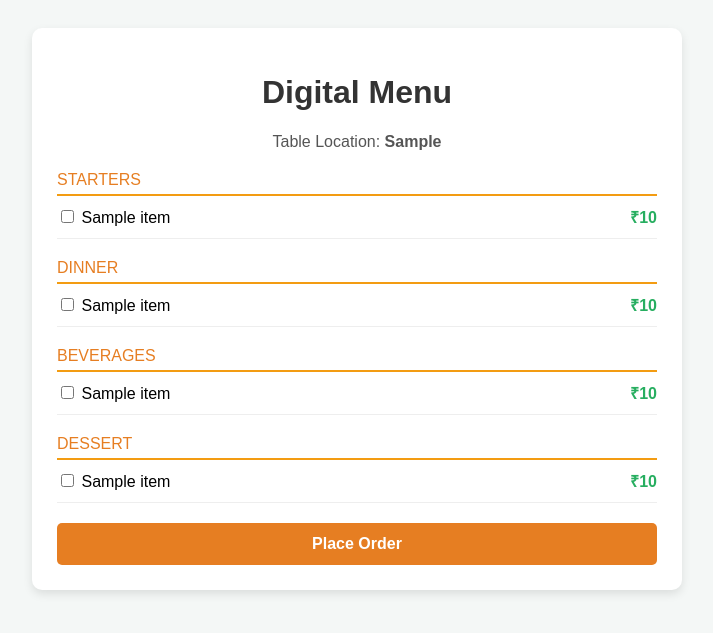
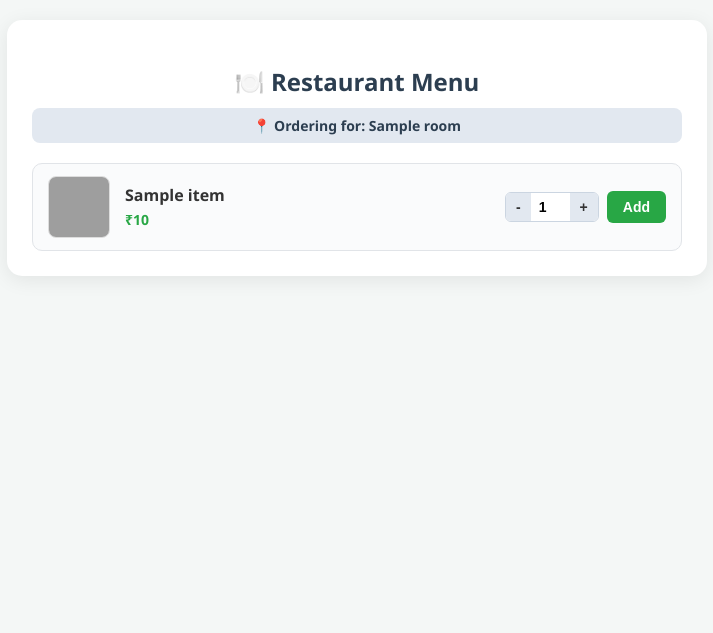
Before and after one commit to sreyanshgupta95/restaurant-project, a Flask app: template templates/menu.html in a window 1280 px wide. Shown: the top 633 px of the page, without its empty margins (283-996 px from the left). Run offline with Flask 3, Linux system fonts and the light colour scheme; the template is opened without the code that fills it: most values are stand-ins (such as "Sample title", 1, 10 or a date in 2020); grey boxes are pictures that could not be loaded.

Commit message:
first commit

```diff
--- a/app.py
+++ b/app.py
@@ -1,62 +1,69 @@
-from flask import Flask, render_template, request, session, redirect, url_for
-import os
-import qrcode
+from flask import Flask, render_template, request, redirect, url_for, session
 
 app = Flask(__name__)
-app.secret_key = 'restaurant_secret_key'
+app.secret_key = 'your_secret_key_here'
 
-# Menu Items with IDs and Categories
 MENU_ITEMS = {
-    'starters': [
-        {'id': 1, 'name': 'Soup', 'price': 100},
-        {'id': 2, 'name': 'Paneer Tikka', 'price': 200}
-    ],
-    'dinner': [
-        {'id': 3, 'name': 'Dal Makhani', 'price': 250},
-        {'id': 4, 'name': 'Butter Naan', 'price': 40}
-    ],
-    'beverages': [
-        {'id': 5, 'name': 'Cold Drink', 'price': 60},
-        {'id': 6, 'name': 'Juice', 'price': 90}
-    ],
-    'dessert': [
-        {'id': 7, 'name': 'Ice Cream', 'price': 120},
-        {'id': 8, 'name': 'Gulab Jamun', 'price': 80}
-    ]
+    'Pizza': 300,
+    'French Fries': 100,
+    'Gulab Jamun': 80,
+    'Burger': 150,
+    'Cold Drink': 60
 }
 
 @app.route('/')
-def home():
-    room = request.args.get('room', 'Table-1')
-    session['room'] = room
-
-    # Generate QR code for the table
-    if not os.path.exists('static'):
-        os.makedirs('static')
-    current_url = f"http://10.2.0.2:5000/?room={room}"
-    qr = qrcode.make(current_url)
-    qr_path = os.path.join('static', 'qr_code.png')
-    qr.save(qr_path)
-
-    return render_template('index.html', room=room, qr_code='static/qr_code.png')
+def index():
+    return render_template('index.html')
 
 @app.route('/menu', methods=['GET', 'POST'])
 def menu():
     if request.method == 'POST':
-        session['name'] = request.form.get('name')
-        session['people'] = request.form.get('people')
-        if request.form.get('room'):
-            session['room'] = request.form.get('room')
+        room = request.form.get('room')
+        if room:
+            session['room'] = room
+            session['orders'] = []
+        return redirect(url_for('menu'))
 
     room = session.get('room', 'Table-1')
-    return render_template('menu.html', room=room, menu=MENU_ITEMS)
+    return render_template('menu.html', menu=MENU_ITEMS, room=room)
 
-@app.route('/place_order', methods=['POST'])
-def place_order():
-    selected_items = request.form.getlist('items')
+@app.route('/add_order', methods=['POST'])
+def add_order():
+    item = request.form.get('item')
+    try:
+        quantity = int(request.form.get('quantity', 1))
+    except ValueError:
+        quantity = 1
+
+    if item in MENU_ITEMS:
+        price_per_item = MENU_ITEMS[item]
+        total_price = price_per_item * quantity
+
+        if 'orders' not in session:
+            session['orders'] = []
+
+        session['orders'].append({
+            'item': item,
+            'quantity': quantity,
+            'total_price': total_price
+        })
+        session.modified = True
+
     room = session.get('room', 'Table-1')
-    name = session.get('name', 'Guest')
-    return render_template('success.html', name=name, room=room, items=selected_items)
+    orders = session.get('orders', [])
+
+    return render_template('success.html',
+                           item=item,
+                           quantity=quantity,
+                           total_price=total_price,
+                           room=room,
+                           orders=orders)
+
+@app.route('/order-complete', methods=['POST', 'GET'])
+def order_complete():
+    orders = session.get('orders', [])
+    room = session.get('room', 'Table-1')
+    return render_template('thankyou.html', orders=orders, room=room)
 
 if __name__ == '__main__':
-    app.run(host='0.0.0.0', port=5000, debug=True)
+    app.run(debug=True)
--- a/templates/menu.html
+++ b/templates/menu.html
@@ -2,75 +2,81 @@
 <html lang="en">
 <head>
     <meta charset="UTF-8">
+    <meta name="viewport" content="width=device-width, initial-scale=1.0">
     <title>Restaurant Menu</title>
     <style>
-        body { font-family: Arial, sans-serif; background: #f4f7f6; padding: 20px; }
-        .container { max-width: 600px; margin: 0 auto; background: white; padding: 25px; border-radius: 10px; box-shadow: 0 4px 10px rgba(0,0,0,0.1); }
-        h1 { color: #333; text-align: center; }
-        .category { color: #e67e22; margin-top: 20px; border-bottom: 2px solid #f39c12; padding-bottom: 5px; text-transform: uppercase; }
-        .item { display: flex; justify-content: space-between; padding: 10px 0; border-bottom: 1px solid #eee; align-items: center; }
-        .price { color: #27ae60; font-weight: bold; }
-        .btn { display: block; width: 100%; background: #e67e22; color: white; border: none; padding: 12px; font-size: 16px; border-radius: 5px; cursor: pointer; margin-top: 20px; font-weight: bold; }
-        .table-info { text-align: center; color: #555; margin-bottom: 20px; font-size: 16px; }
+        body { font-family: 'Segoe UI', Tahoma, Geneva, Verdana, sans-serif; background: #f4f7f6; margin: 0; padding: 20px; }
+        .container { max-width: 650px; margin: 0 auto; background: #fff; padding: 25px; border-radius: 15px; box-shadow: 0 4px 20px rgba(0,0,0,0.08); }
+        h2 { color: #2c3e50; text-align: center; margin-bottom: 10px; }
+        .room-badge { background: #e2e8f0; padding: 8px 14px; border-radius: 8px; font-weight: bold; margin-bottom: 20px; display: inline-block; color: #2c3e50; font-size: 14px; text-align: center; width: 100%; box-sizing: border-box;}
+        .menu-list { display: flex; flex-direction: column; gap: 15px; }
+        .menu-item { display: flex; align-items: center; justify-content: space-between; background: #fafbfc; padding: 12px 15px; border-radius: 10px; border: 1px solid #e1e4e8; transition: transform 0.2s; }
+        .menu-item:hover { transform: translateY(-2px); box-shadow: 0 4px 10px rgba(0,0,0,0.05); }
+        .item-info { display: flex; align-items: center; gap: 15px; }
+        .item-img { width: 60px; height: 60px; border-radius: 8px; object-fit: cover; border: 1px solid #ddd; }
+        .item-name { font-weight: 600; color: #333; font-size: 16px; margin: 0 0 4px 0; }
+        .item-price { color: #28a745; font-weight: bold; font-size: 14px; margin: 0; }
+        .action-group { display: flex; align-items: center; gap: 8px; }
+        .qty-container { display: flex; align-items: center; border: 1px solid #cbd5e1; border-radius: 6px; overflow: hidden; background: #fff; }
+        .qty-btn { background: #e2e8f0; border: none; padding: 6px 10px; cursor: pointer; font-weight: bold; font-size: 14px; color: #333; transition: background 0.2s; }
+        .qty-btn:hover { background: #cbd5e1; }
+        .qty-input { width: 35px; border: none; text-align: center; font-size: 14px; font-weight: bold; outline: none; }
+        .add-btn { background-color: #28a745; color: white; border: none; padding: 8px 16px; border-radius: 6px; cursor: pointer; font-weight: bold; font-size: 14px; transition: background 0.2s; }
+        .add-btn:hover { background-color: #218838; }
     </style>
 </head>
 <body>
     <div class="container">
-        <h1>Digital Menu</h1>
-        <div class="table-info">Table Location: <strong>{{ room_no }}</strong></div>
+        <h2>🍽️ Restaurant Menu</h2>
+        <div class="room-badge">📍 Ordering for: {{ room }}</div>
 
-        <form action="/place_order" method="POST">
+        <div class="menu-list">
+            {% set images = {
+                'Pizza': 'https://images.unsplash.com/photo-1513104890138-7c749659a591?w=150',
+                'French Fries': 'https://images.unsplash.com/photo-1630384060421-cb20d0e0649d?w=150',
+                'Gulab Jamun': 'https://images.unsplash.com/photo-1541781774459-bb2af2f05b55?w=150',
+                'Burger': 'https://images.unsplash.com/photo-1568901346375-23c9450c58cd?w=150',
+                'Cold Drink': 'https://images.unsplash.com/photo-1622483767028-3f66f32aef97?w=150'
+            } %}
 
-            <!-- Starters -->
-            <div class="category">Starters</div>
-            {% for item in menu.starters %}
-            <div class="item">
-                <div>
-                    <input type="checkbox" name="items" value="{{ item.name }}" id="item_{{ item.id }}">
-                    <label for="item_{{ item.id }}">{{ item.name }}</label>
+            {% for item, price in menu.items() %}
+            <form action="/add_order" method="POST" class="menu-item">
+                <input type="hidden" name="item" value="{{ item }}">
+                <div class="item-info">
+                    <img src="{{ images.get(item, 'https://images.unsplash.com/photo-1546069901-ba9599a7e63c?w=150') }}" alt="{{ item }}" class="item-img">
+                    <div>
+                        <p class="item-name">{{ item }}</p>
+                        <p class="item-price">₹{{ price }}</p>
+                    </div>
                 </div>
-                <div class="price">₹{{ item.price }}</div>
-            </div>
+                <div class="action-group">
+                    <div class="qty-container">
+                        <button type="button" class="qty-btn" onclick="decrease(this)">-</button>
+                        <input type="number" name="quantity" class="qty-input" value="1" min="1" max="10" readonly>
+                        <button type="button" class="qty-btn" onclick="increase(this)">+</button>
+                    </div>
+                    <button type="submit" class="add-btn">Add</button>
+                </div>
+            </form>
             {% endfor %}
+        </div>
+    </div>
 
-            <!-- Dinner -->
-            <div class="category">Dinner</div>
-            {% for item in menu.dinner %}
-            <div class="item">
-                <div>
-                    <input type="checkbox" name="items" value="{{ item.name }}" id="item_{{ item.id }}">
-                    <label for="item_{{ item.id }}">{{ item.name }}</label>
-                </div>
-                <div class="price">₹{{ item.price }}</div>
-            </div>
-            {% endfor %}
-
-            <!-- Beverages -->
-            <div class="category">Beverages</div>
-            {% for item in menu.beverages %}
-            <div class="item">
-                <div>
-                    <input type="checkbox" name="items" value="{{ item.name }}" id="item_{{ item.id }}">
-                    <label for="item_{{ item.id }}">{{ item.name }}</label>
-                </div>
-                <div class="price">₹{{ item.price }}</div>
-            </div>
-            {% endfor %}
-
-            <!-- Dessert -->
-            <div class="category">Dessert</div>
-            {% for item in menu.dessert %}
-            <div class="item">
-                <div>
-                    <input type="checkbox" name="items" value="{{ item.name }}" id="item_{{ item.id }}">
-                    <label for="item_{{ item.id }}">{{ item.name }}</label>
-                </div>
-                <div class="price">₹{{ item.price }}</div>
-            </div>
-            {% endfor %}
-
-            <button type="submit" class="btn">Place Order</button>
-        </form>
-    </div>
+    <script>
+        function decrease(button) {
+            let input = button.parentElement.querySelector('.qty-input');
+            let val = parseInt(input.value);
+            if (val > 1) {
+                input.value = val - 1;
+            }
+        }
+        function increase(button) {
+            let input = button.parentElement.querySelector('.qty-input');
+            let val = parseInt(input.value);
+            if (val < 10) {
+                input.value = val + 1;
+            }
+        }
+    </script>
 </body>
 </html>
```
Also changed, not shown: templates/THANKYOU.HTML (added, +52 -0 lines), templates/success.html (+66 -43 lines), templates/thank_you_feedback.html (added, +162 -0 lines), README.md (added), static/burger.jpg (added), static/fries.jpg (added), static/gulab_jamun.jpg (added), static/pizza.jpg (added), static/qr_code.png, templates/index.html (line endings or trailing spaces).
